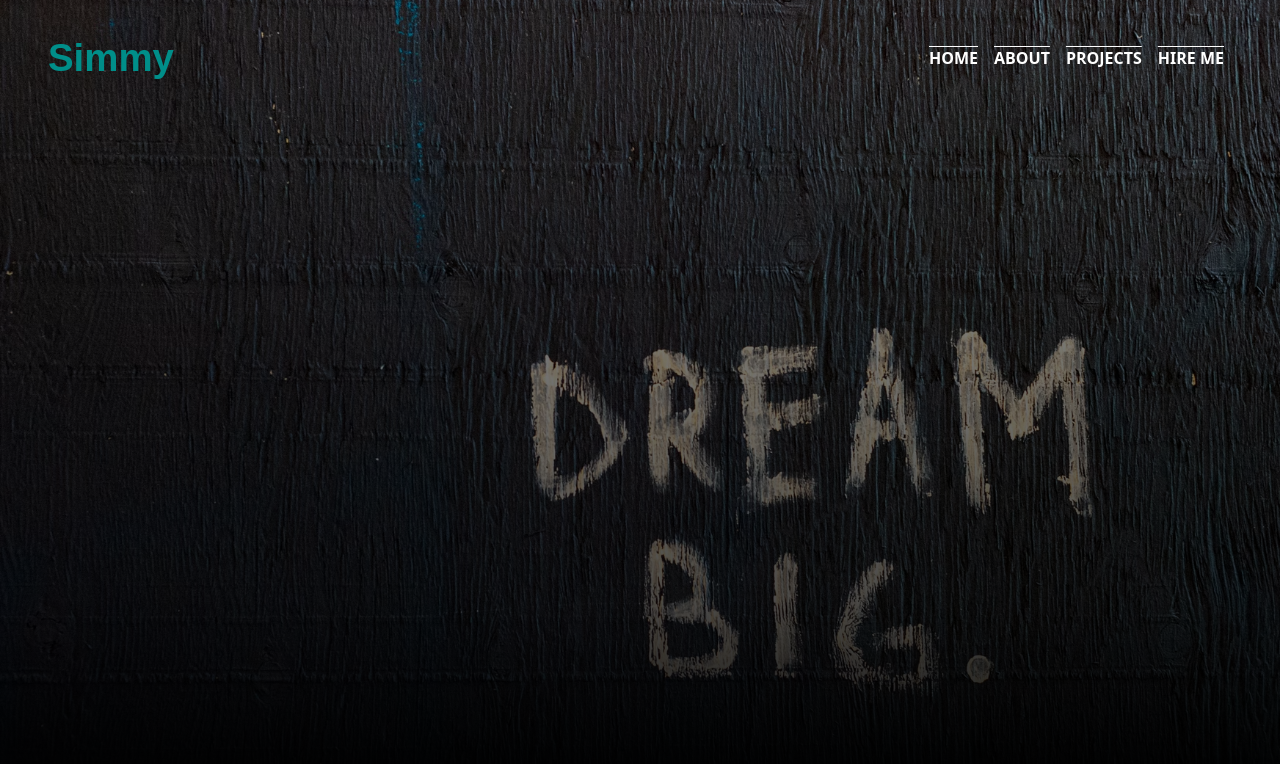
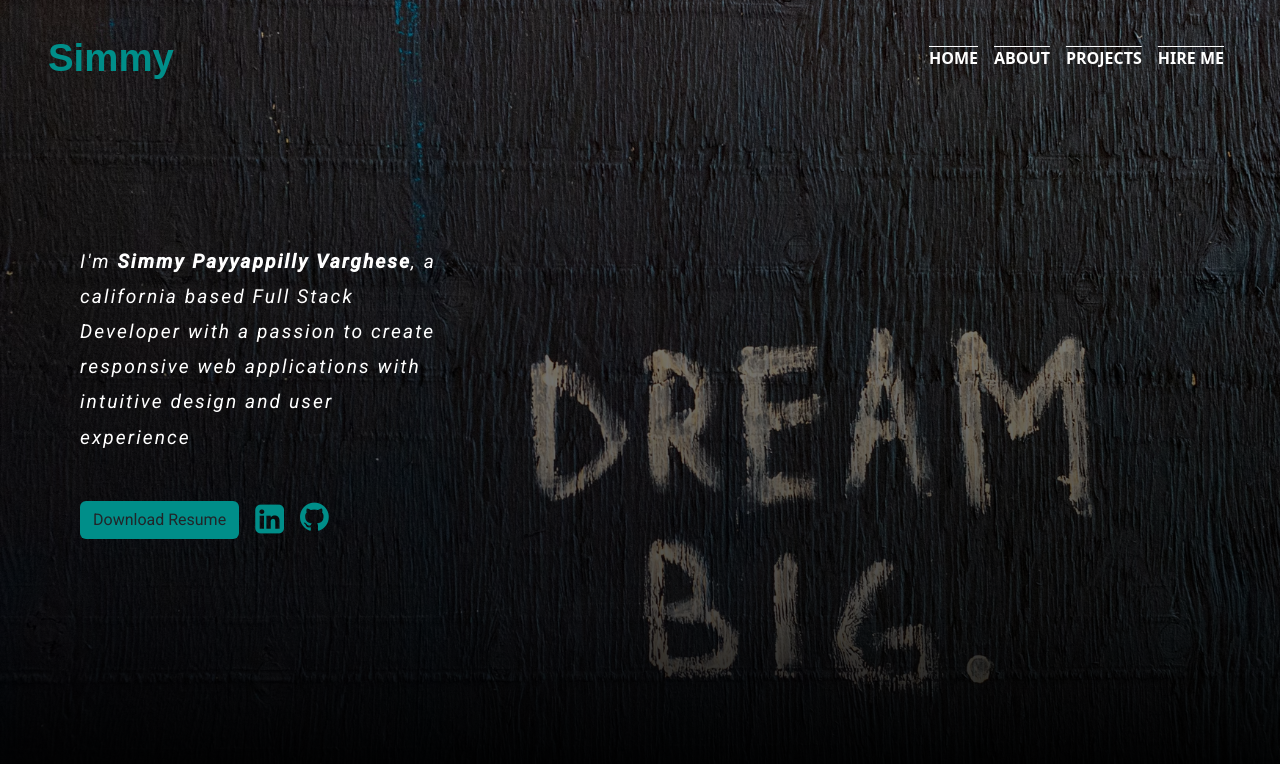
Before and after one commit to simmypayyappillyvarghese/react-portfolio, a React (Create React App) app: page / in a window 1280 px wide. Shown: the top 764 px of the page. Built offline with nearby package versions, Linux system fonts and the light colour scheme; a web font is replaced by a local one.

Commit message:
Changed to Hash router

```diff
--- a/package.json
+++ b/package.json
@@ -1,6 +1,6 @@
 {
   "name": "react-portfolio",
-  "homepage": "https://simmypayyappillyvarghese.github.io/react-portfolio/",
+  "homepage": "https://simmypayyappillyvarghese.github.io/react-portfolio",
   "version": "0.1.0",
   "private": true,
   "dependencies": {
--- a/src/App.js
+++ b/src/App.js
@@ -14,10 +14,10 @@ function App() {
     <HashRouter>
         <Navbar/>
         <Routes>
-          <Route path='/react-portfolio' element={<Home/>} />
+          <Route path='/' element={<Home/>} />
           <Route path='/home' element={<Home/>} />
           <Route path='/about' element={<About/>} />
-          <Route path='/projects' element={<Projects/>} />
+          <Route path='projects' element={<Projects/>} />
           <Route path='/hireMe' element={<HireMe/>} />
         </Routes>
     </HashRouter>
```
